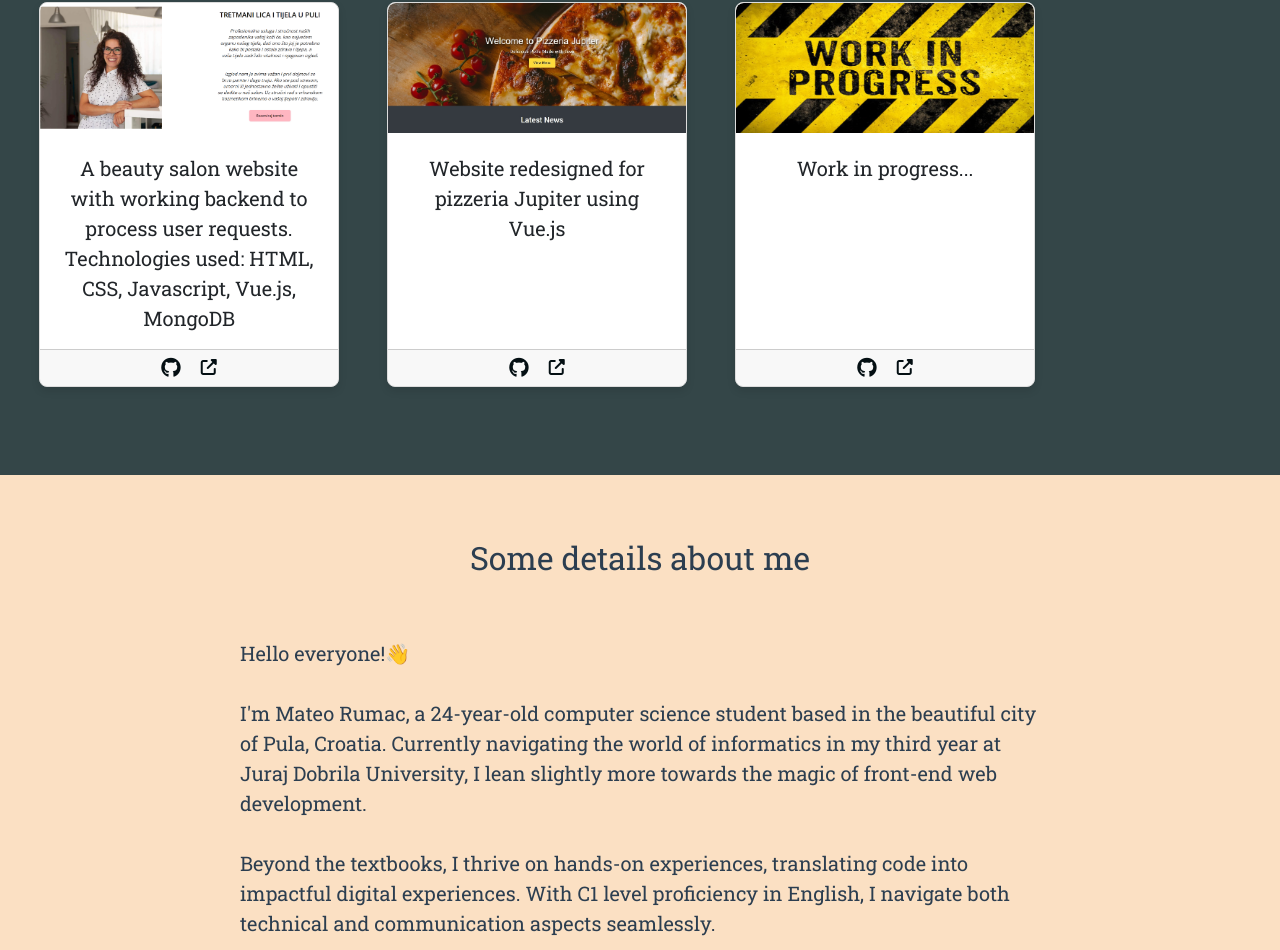
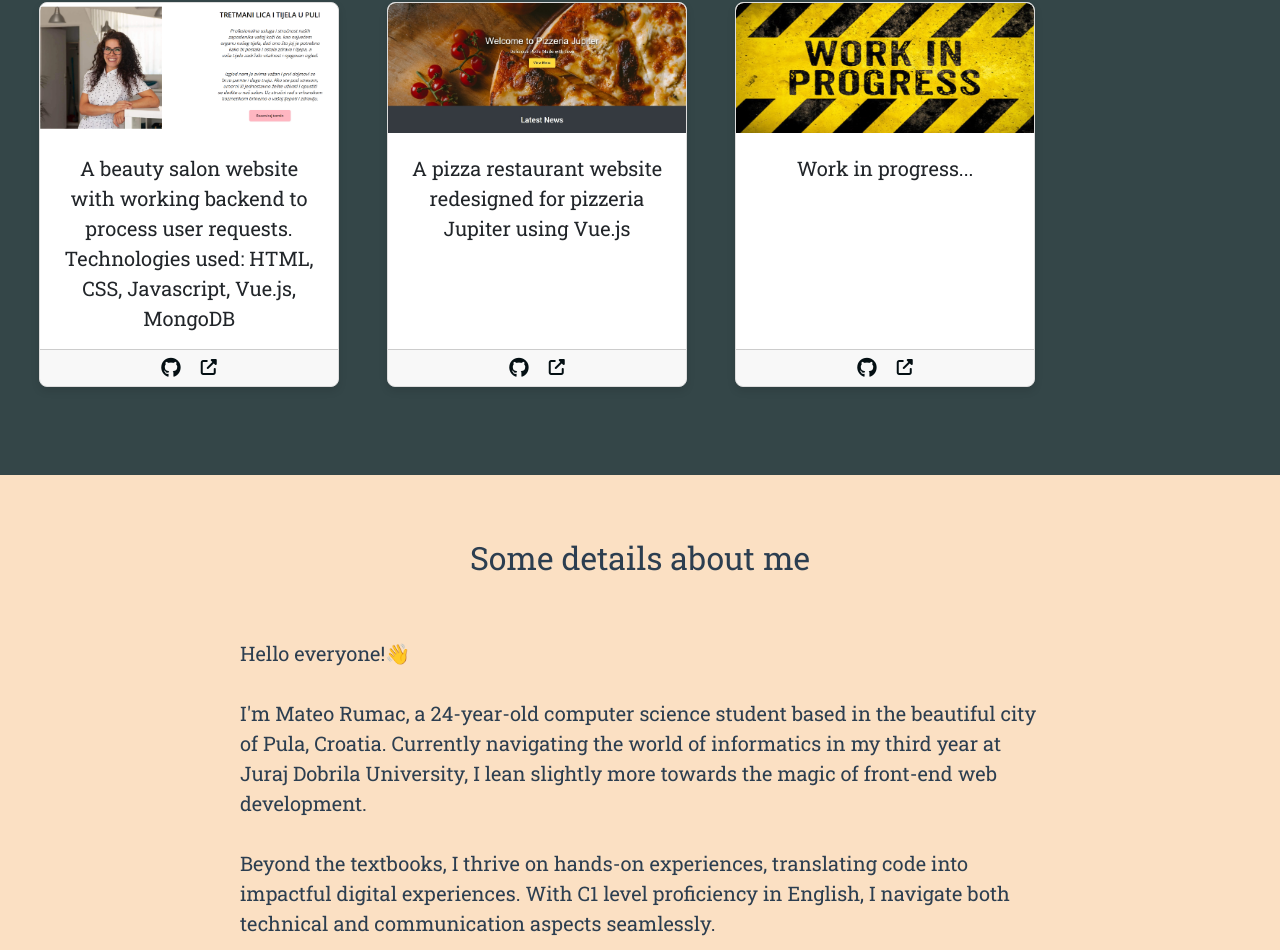
Before and after one commit to mateorumac/portfolioo, a Vue app: page / in a window 1280 px wide. Shown: the part 848-1798 px from the top of the page. Built offline with nearby package versions, Linux system fonts and the light colour scheme.

Commit message:
izmjena teksta

```diff
--- a/src/views/HomeView.vue
+++ b/src/views/HomeView.vue
@@ -58,7 +58,7 @@
           </div>
           <div class="card-content">
             <p>
-              Website redesigned for pizzeria Jupiter using Vue.js
+              A pizza restaurant website redesigned for pizzeria Jupiter using Vue.js
             </p>
           </div>
           <div class="card-footer">
```
